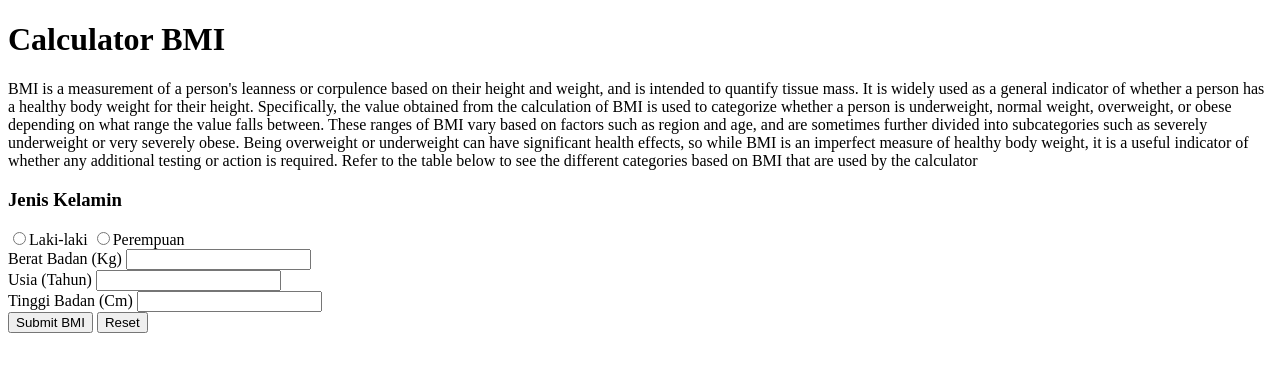
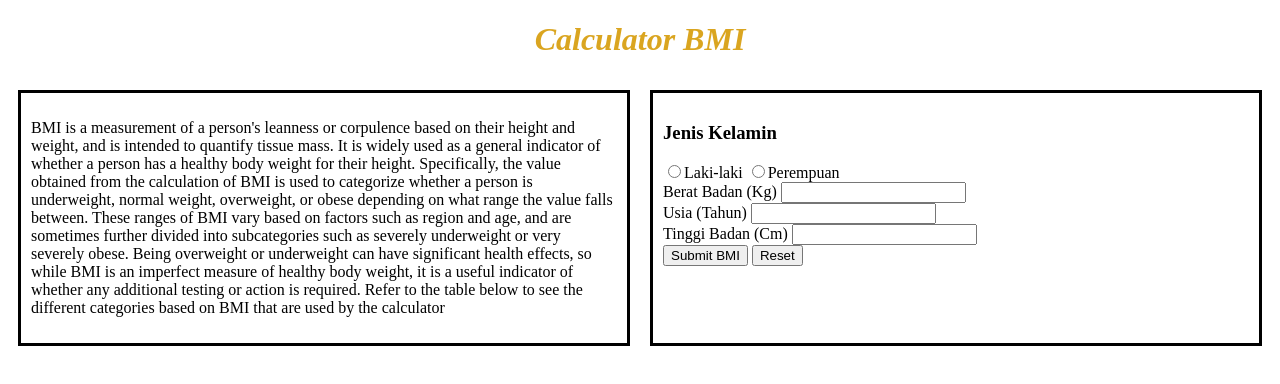
Before and after one commit to revou-fundamental-course/8-jul-24-TAUFIQORACHIM, a plain HTML site: page index.html in a window 1280 px wide. Drawn offline with Linux system fonts and the light colour scheme.

Commit message:
first commmit

```diff
--- a/css/style.css
+++ b/css/style.css
@@ -1 +1,32 @@
 /* ini css */
+
+
+.header-conten{
+    text-align: center;
+    font-style: oblique;
+    color: goldenrod;
+}
+
+
+.main-title {
+    text-align: center;
+}
+
+.main-articel {
+    border: 3px solid;
+    flex: 1;
+    padding: 10px;
+    margin: 10px;
+}
+
+ main{
+    display: flex;
+    justify-content: space-around;
+ }
+
+ .main-content{
+    border: 3px solid;
+    flex: 1;
+    padding: 10px;
+    margin: 10px;
+}
--- a/index.html
+++ b/index.html
@@ -5,15 +5,16 @@
     <meta charset="UTF-8">
     <meta name="viewport" content="width=device-width, initial-scale=1.0">
     <title>Document</title>
+    <link rel="stylesheet" href="css/style.css">
 </head>
 <body>
-    <Header>
+    <Header class="header-conten">
         <h1>Calculator BMI</h1>
     </Header>
 
     <main>
         <!-- Main Articel -->
-         <article>
+         <article class="main-articel">
             <div>
                 <p>
                     BMI is a measurement of a person's leanness or corpulence based on their height and weight, and is intended to quantify tissue mass.
@@ -28,7 +29,7 @@
          </article>
 
          <!-- form -->
-          <section>
+          <section class="main-content">
             <form>
             <div>
                 <h3>Jenis Kelamin</h3>
```
